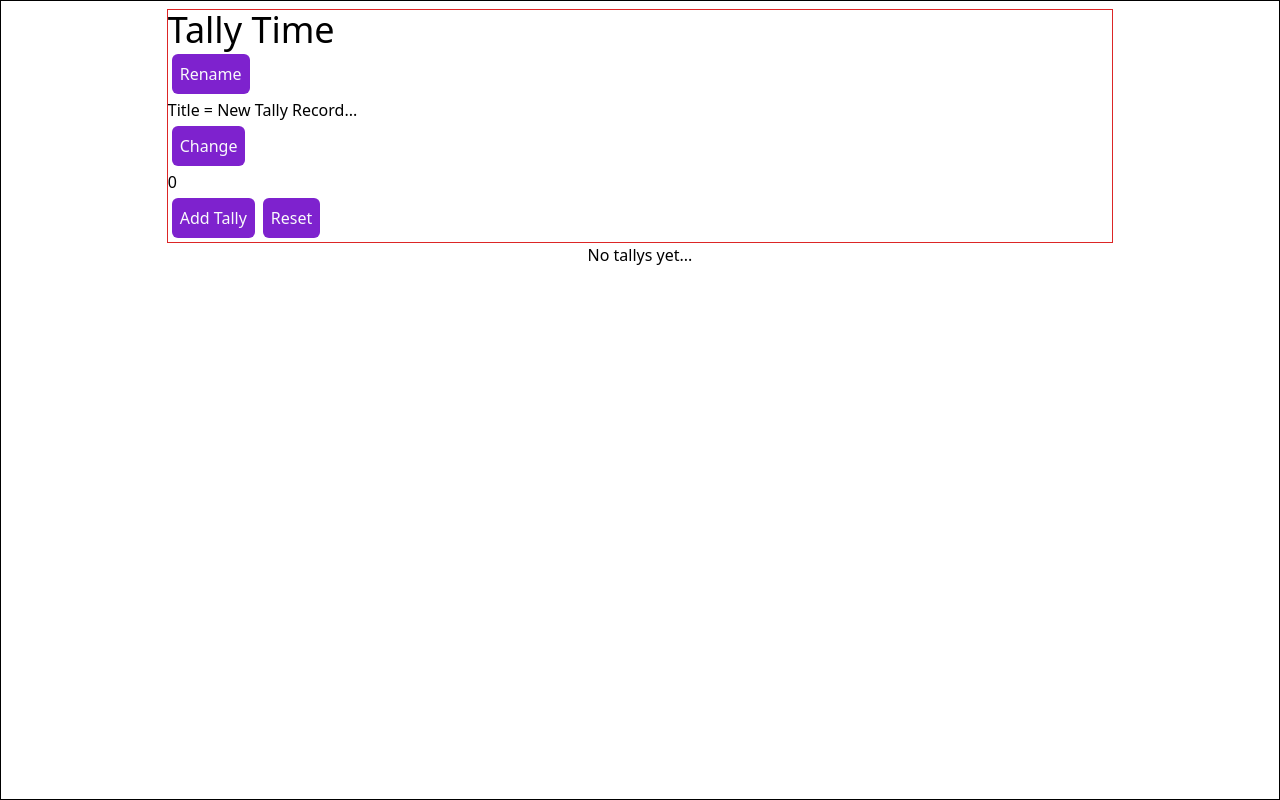
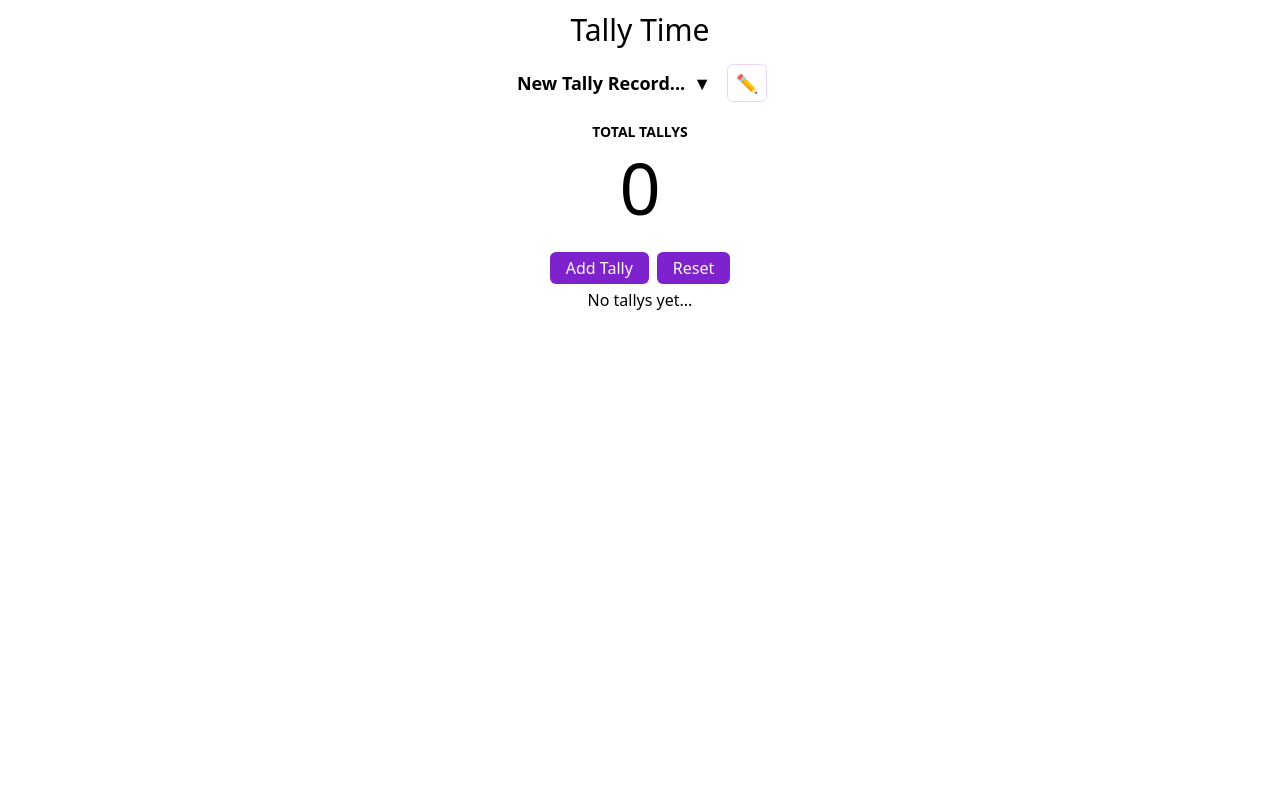
Before and after one commit to arcrad/tally_time, a React (Vite) app: page / in a window 1280 px wide. Built offline with nearby package versions, Linux system fonts and the light colour scheme.

Commit message:
continued updating style/layout

```diff
--- a/src/App.tsx
+++ b/src/App.tsx
@@ -87,35 +87,39 @@ function App() {
 
 	return (
     <>
-			<div className="flex flex-col content-center items-center h-screen border border-black border-solid p-2">
-				<div className="border border-red-600 w-3/4">
-					<h1 className="text-4xl">Tally Time</h1>
+			<div className="flex flex-col content-center items-center">
+				<div className="w-3/4">
+					<h1 className="text-3xl leading-loose text-center">Tally Time</h1>
+					<div className="flex flex-row justify-center items-center">
 					<button
-						className="m-1 rounded-md bg-purple-700 hover:bg-purple-900 text-gray-50 p-2"
+						className="my-1 ml-0 mr-1 text-lg font-bold rounded-md hover:bg-purple-100 text-black px-2 py-1"
+						onClick={() => recordSelectDialogRef.current.showModal()}
+					>
+						{tallyRecords[currentRecordIndex].title}<span className="pl-2">▼</span>
+					</button>
+					<button
+						className="m-1 text-lg rounded-md border-solid border-purple-200 border hover:bg-purple-100 text-gray-50 px-2 py-1"
 						onClick={addTally}
 					>
-						Rename
+					 ✏️
 					</button>
-					<p>Title = {tallyRecords[currentRecordIndex].title}</p>
+					</div>
+					<p className="text-sm text-center mt-4 uppercase font-bold">Total Tallys</p>
+					<p className="text-7xl text-center mb-4 leading-tight">{tallyRecords[currentRecordIndex].tallySet.length}</p>
+					<div className="flex flex-row justify-center items-center">
 					<button
-						className="m-1 rounded-md bg-purple-700 hover:bg-purple-900 text-gray-50 p-2"
-						onClick={() => recordSelectDialogRef.current.showModal()}
-					>
-						Change
-					</button>
-					<h2>{tallyRecords[currentRecordIndex].tallySet.length}</h2>
-					<button
-						className="m-1 rounded-md bg-purple-700 hover:bg-purple-900 text-gray-50 p-2"
+						className="m-1 rounded-md bg-purple-700 hover:bg-purple-900 text-gray-50 px-4 py-1"
 						onClick={addTally}
 					>
 						Add Tally
 					</button>
 					<button
-						className="m-1 rounded-md bg-purple-700 hover:bg-purple-900 text-gray-50 p-2"
+						className="m-1 rounded-md bg-purple-700 hover:bg-purple-900 text-gray-50 px-4 py-1"
 						onClick={resetTallySet}
 					>
 						Reset
 					</button>
+					</div>
 				</div>
 				<TallyList
 					tallyRecords={tallyRecords}
```
